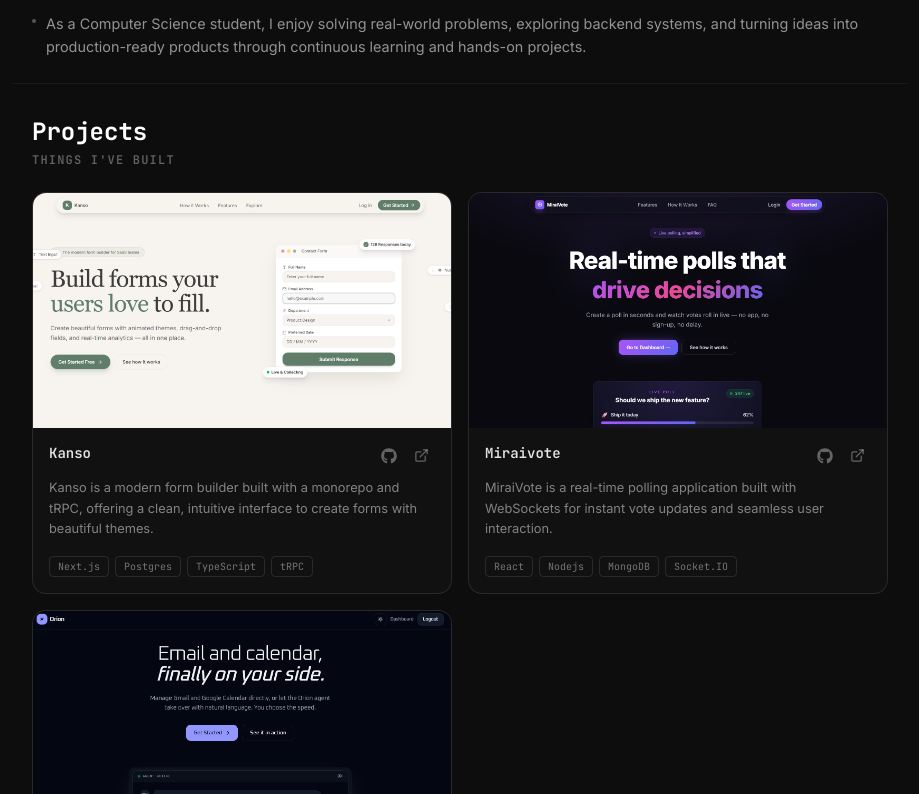
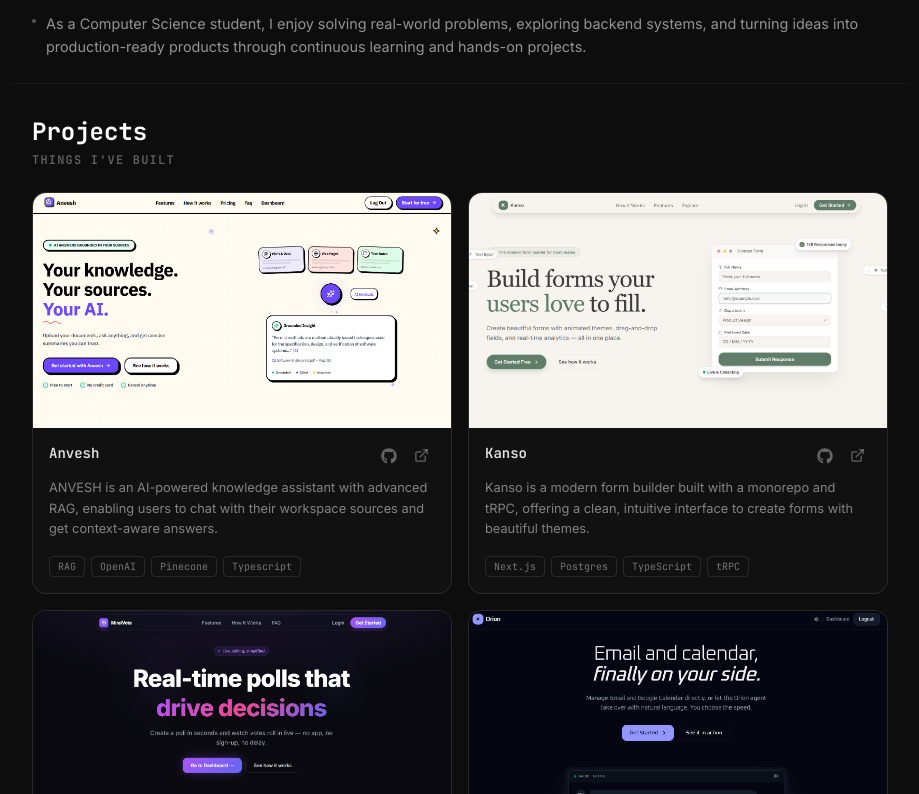
Before and after one commit to devwithprakash/portfolio, a Next.js app: page / in a window 1280 px wide. Shown: the part 614-1408 px from the top of the page, without its empty margins (180-1099 px from the left). Built offline with nearby package versions, Linux system fonts and the light colour scheme.

Commit message:
feat: add Anvesh project

```diff
--- a/src/app/projects/page.tsx
+++ b/src/app/projects/page.tsx
@@ -19,6 +19,15 @@ interface Project {
 }
 
 const allProjects: Project[] = [
+  {
+    title: "Anvesh",
+    description:
+      "ANVESH is an AI-powered knowledge assistant with advanced RAG, enabling users to chat with their workspace sources and get context-aware answers.",
+    tags: ["RAG", "OpenAI", "Pinecone", "Typescript"],
+    image: "/images/anvesh-ss.png",
+    href: "https://anvesh.prakashjangid.in",
+    repo: "https://github.com/devwithprakash/anvesh",
+  },
   {
     title: "Kanso",
     description:
--- a/src/components/landing/projects.tsx
+++ b/src/components/landing/projects.tsx
@@ -14,6 +14,15 @@ interface Project {
 }
 
 const projects: Project[] = [
+  {
+    title: "Anvesh",
+    description:
+      "ANVESH is an AI-powered knowledge assistant with advanced RAG, enabling users to chat with their workspace sources and get context-aware answers.",
+    tags: ["RAG", "OpenAI", "Pinecone", "Typescript"],
+    image: "/images/anvesh-ss.png",
+    href: "https://anvesh.prakashjangid.in",
+    repo: "https://github.com/devwithprakash/anvesh",
+  },
   {
     title: "Kanso",
     description:
```
Also changed, not shown: public/images/anvesh-ss.png (added).
